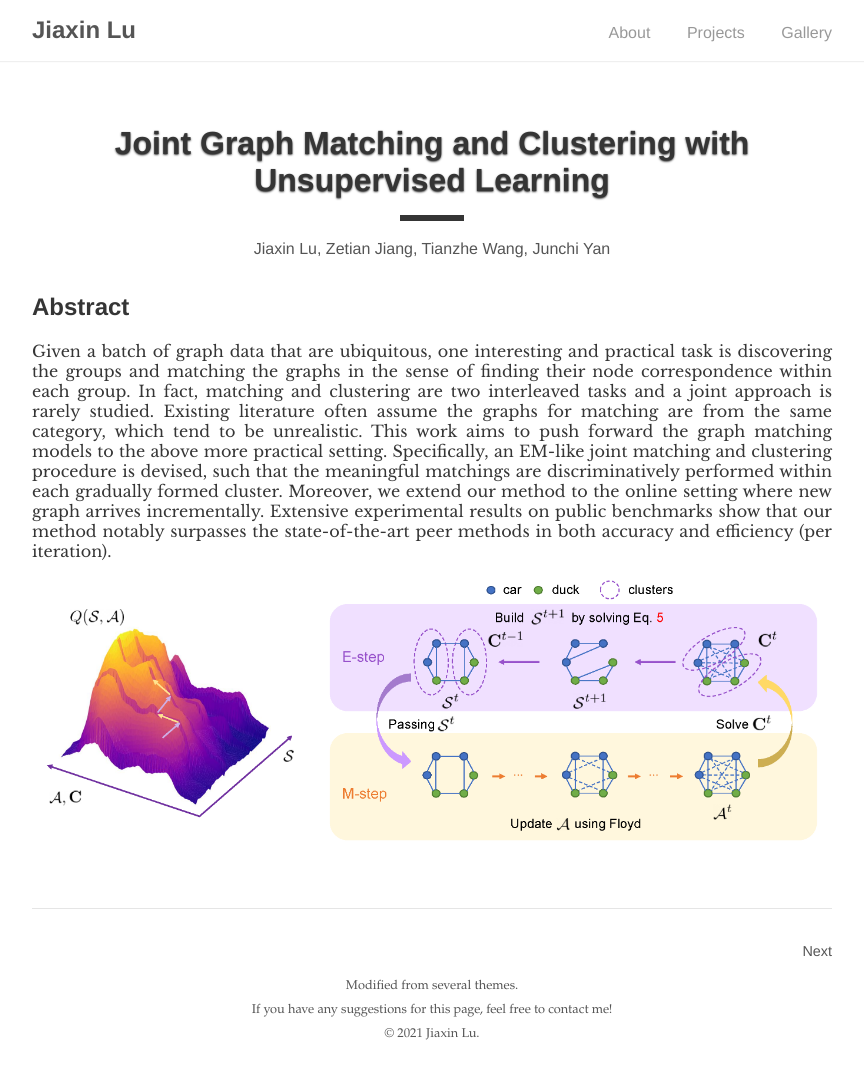
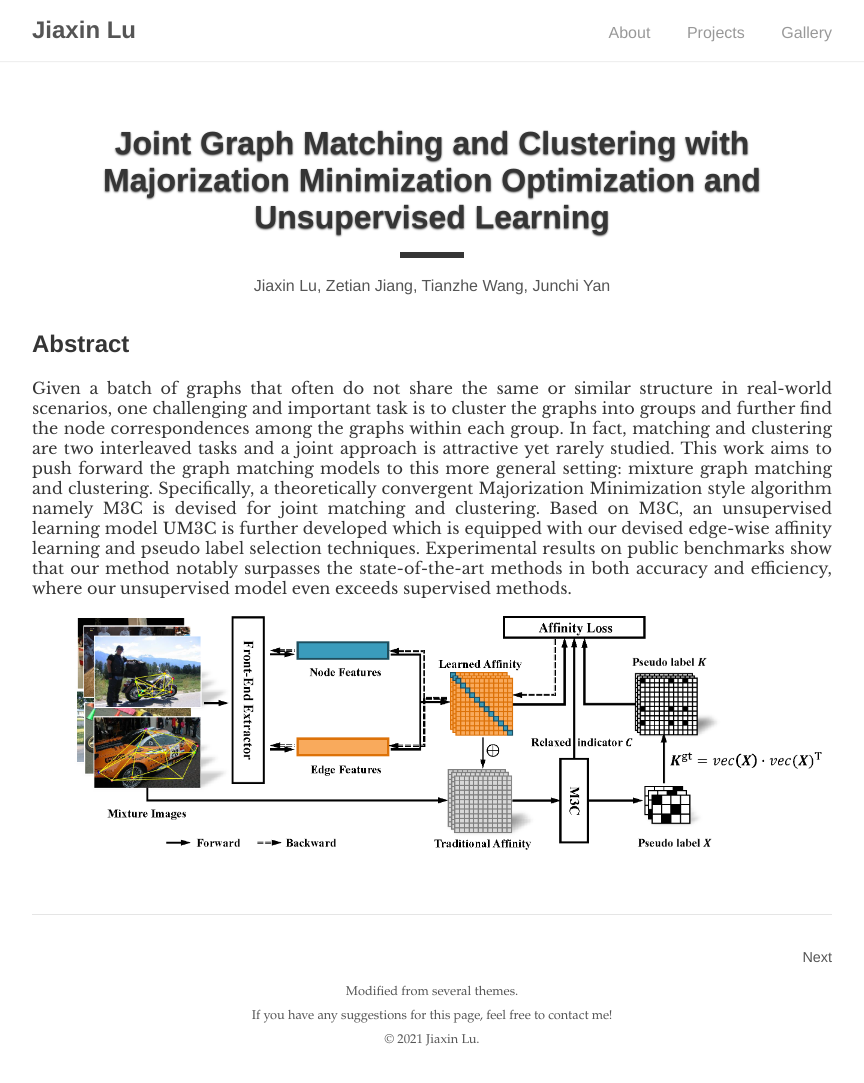
Before and after one commit to Jiaxin-Lu/Jiaxin-Lu.github.io, a Jekyll site: the page built from _posts/2021-11-02-mgmc.md, in a window 1280 px wide. Shown: the whole page, without its empty margins (208-1072 px from the left). Built offline with Jekyll 4.4.1, drawn with Linux system fonts in a browser that asks for light colours.

Commit message:
update 11/18

```diff
--- a/_posts/2021-11-02-mgmc.md
+++ b/_posts/2021-11-02-mgmc.md
@@ -1,15 +1,15 @@
 ---
 layout: post
-title: Joint Graph Matching and Clustering with Unsupervised Learning
+title: Joint Graph Matching and Clustering with Majorization Minimization Optimization and Unsupervised Learning
 author: Jiaxin Lu, Zetian Jiang, Tianzhe Wang, Junchi Yan
 cover: /assets/img/mgmc2.png
 cover_display: True
 status: Submitted to CVPR 2022
-abstract: We propose an efficient EM-based method that iteratively tackling graph matching and clustering problem and unifies the offline and online setting. Based on the optimization algorithm, we build an unsupervised learning framework to learn a better affinity score and improve the solver simultaneously. Our method achieves state-of-the-art performance on synthetic and real-world datasets.
+abstract: We propose an efficient MM-based algorithm M3C that iteratively tackling graph matching and clustering problem. Based on M3C, an unsupervised learning model UM3C is further developed which is equipped with our devised edge-wise affinity learning and pseudo label selection techniques. Experimental results on public benchmarks show that our method notably surpasses the state-of-the-art methods in both accuracy and efficiency, where our unsupervised model even exceeds supervised methods.
 ---
 
 ## Abstract
 
-Given a batch of graph data that are ubiquitous, one interesting and practical task is discovering the groups and matching the graphs in the sense of finding their node correspondence within each group. In fact, matching and clustering are two interleaved tasks and a joint approach is rarely studied. Existing literature often assume the graphs for matching are from the same category, which tend to be unrealistic. This work aims to push forward the graph matching models to the above more practical setting. Specifically, an EM-like joint matching and clustering procedure is devised, such that the meaningful matchings are discriminatively performed within each gradually formed cluster. Moreover, we extend our method to the online setting where new graph arrives incrementally. Extensive experimental results on public benchmarks show that our method notably surpasses the state-of-the-art peer methods in both accuracy and efficiency (per iteration).
+Given a batch of graphs that often do not share the same or similar structure in real-world scenarios, one challenging and important task is to cluster the graphs into groups and further find the node correspondences among the graphs within each group. In fact, matching and clustering are two interleaved tasks and a joint approach is attractive yet rarely studied. This work aims to push forward the graph matching models to this more general setting: mixture graph matching and clustering. Specifically, a theoretically convergent Majorization Minimization style algorithm namely M3C is devised for joint matching and clustering. Based on M3C, an unsupervised learning model UM3C is further developed which is equipped with our devised edge-wise affinity learning and pseudo label selection techniques. Experimental results on public benchmarks show that our method notably surpasses the state-of-the-art methods in both accuracy and efficiency, where our unsupervised model even exceeds supervised methods.
 
 ![mgmc](/assets/img/mgmc.png)
```
Also changed, not shown: index.md (+1 -1 lines), assets/img/mgmc.png, assets/img/mgmc2.png, 1 other file.
